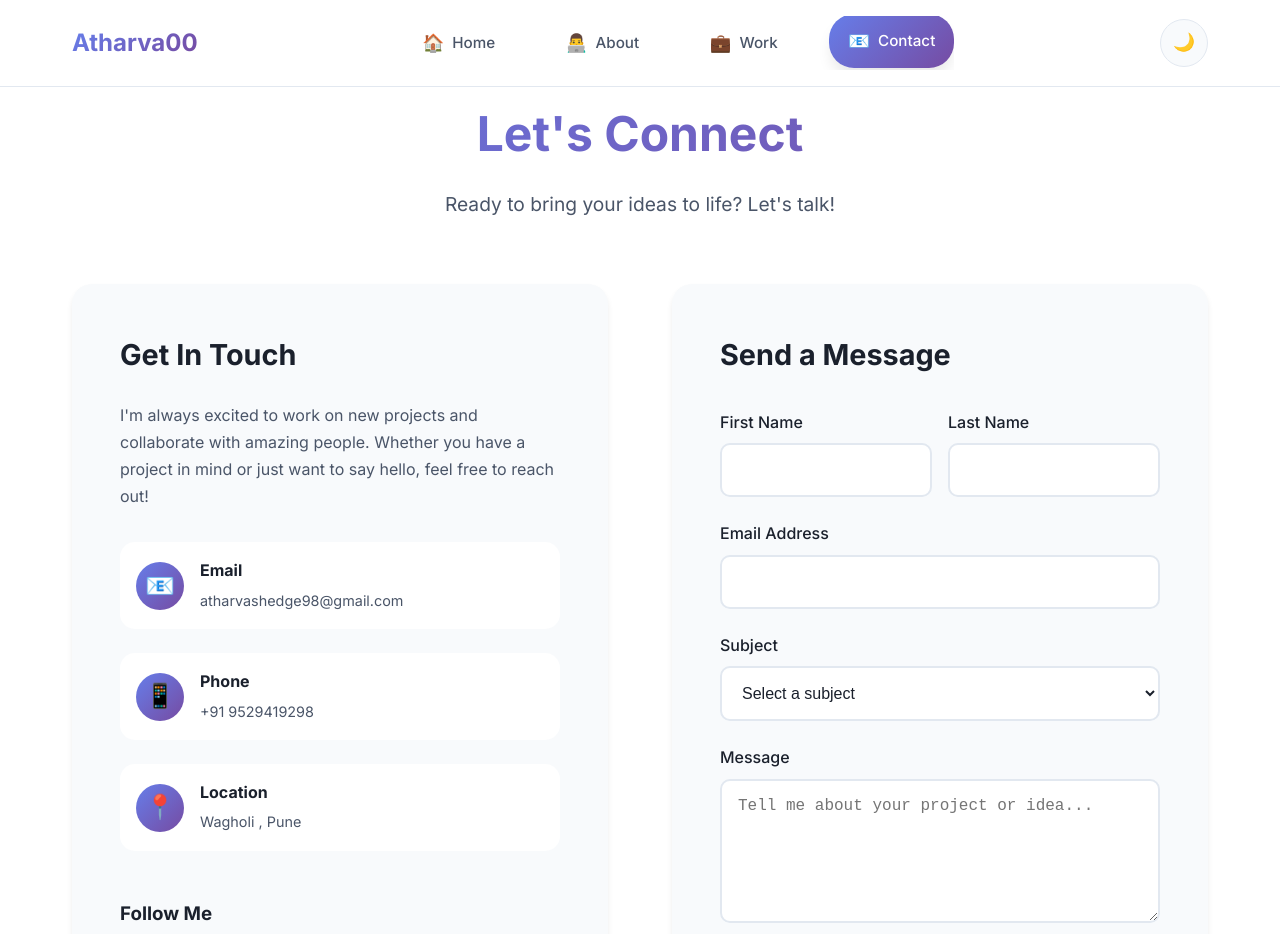
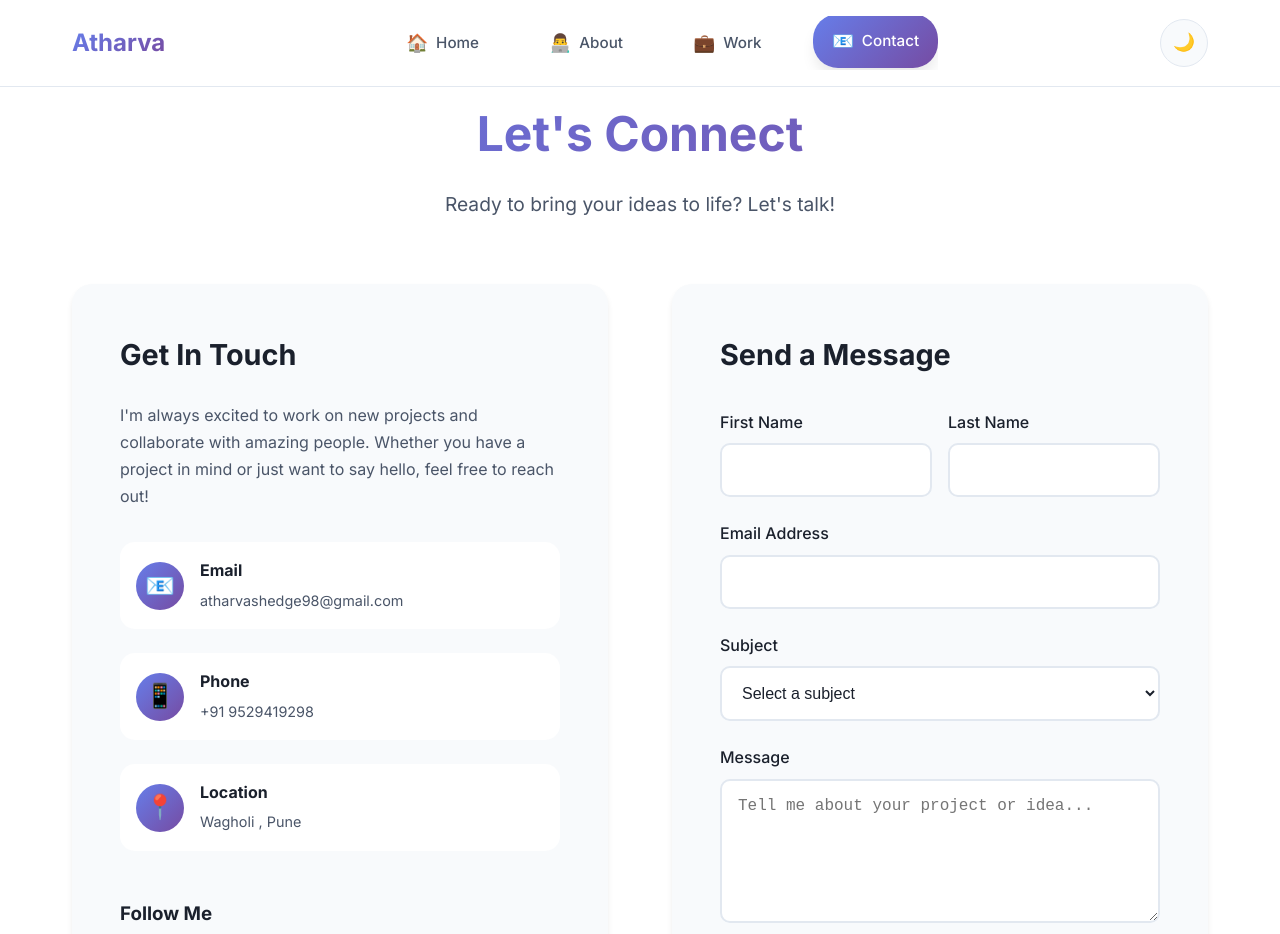
Before and after one commit to Atharva3296/Portfolio, a plain HTML site: page contact.html in a window 1280 px wide. Shown: the top 934 px of the page. Drawn offline with Linux system fonts and the light colour scheme.

Commit message:
contact.html

```diff
--- a/contact.html
+++ b/contact.html
@@ -12,7 +12,7 @@
 <nav class="navbar" id="navbar">
     <div class="nav-container">
         <div class="nav-brand">
-            <span class="brand-text">Atharva00</span>
+            <span class="brand-text">Atharva</span>
         </div>
         <div class="nav-links">
             <a href="index.html" class="nav-item">
```
